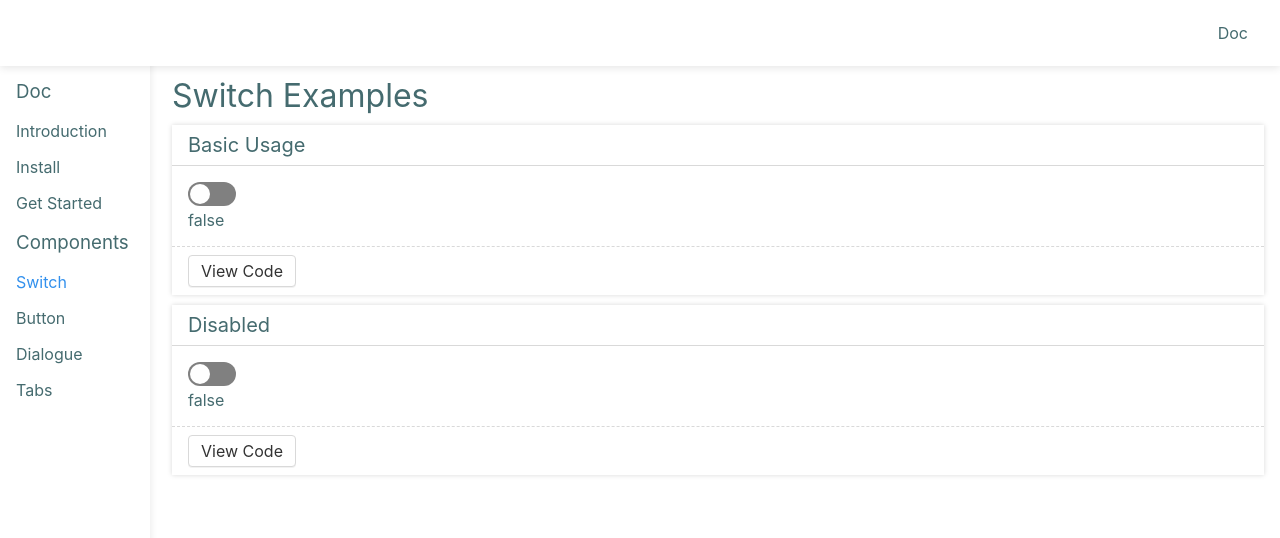
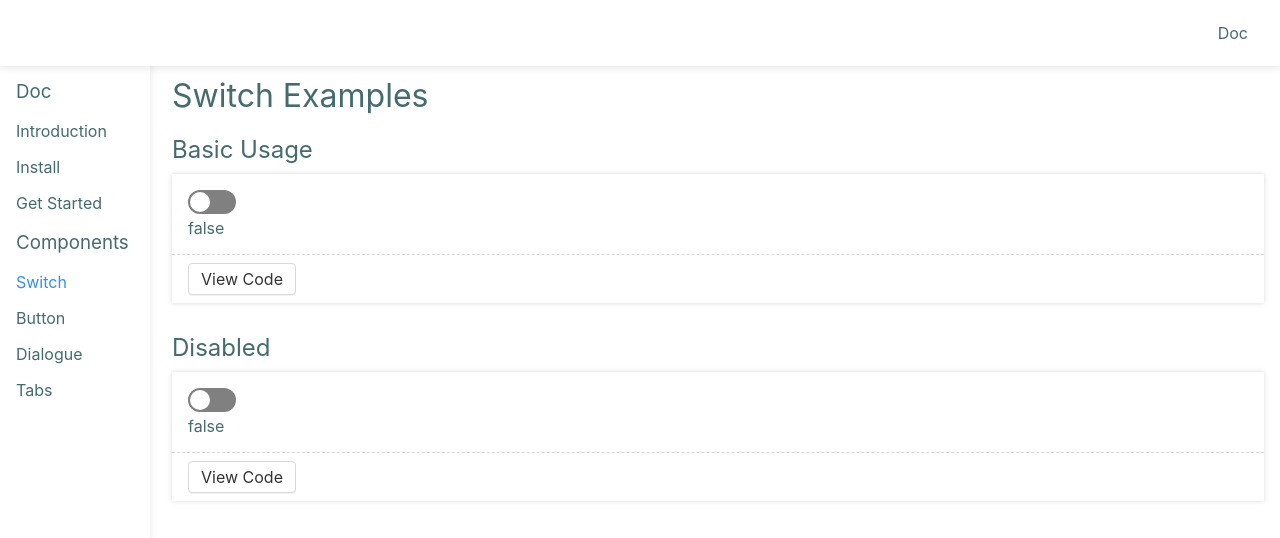
Before and after one commit to Towski0804/FlitUI, a Vue app: page /doc/switch in a window 1280 px wide. Shown: the top 538 px of the page. Built offline with nearby package versions, Linux system fonts and the light colour scheme; a small style sheet from the web is missing.

Commit message:
Change Demo component layout

```diff
--- a/src/components/ButtonPage.vue
+++ b/src/components/ButtonPage.vue
@@ -47,4 +47,9 @@ export default {
   }
 }
 </script>
-<style lang="scss"></style>
+
+<style lang="scss" scoped>
+h1 {
+  margin-bottom: 20px;
+}
+</style>
--- a/src/components/Demo.vue
+++ b/src/components/Demo.vue
@@ -1,6 +1,7 @@
 <template>
+  <h2>{{ title }}</h2>
+  <h3>{{ description }}</h3>
   <div class="demo">
-    <h2>{{ title }}</h2>
     <div class="demo-component">
       <component :is="component"></component>
     </div>
@@ -24,6 +25,10 @@ export default {
     title: {
       type: String,
       required: true
+    },
+    description: {
+      type: String,
+      default: ''
     },
     component: {
       type: Object,
@@ -71,13 +76,8 @@ export default {
 $border-color: #d9d9d9;
 .demo {
   max-width: 92vw;
-  margin: 10px auto;
+  margin: 10px auto 30px;
   box-shadow: 0 0 5px $border-color;
-  > h2 {
-    font-size: 20px;
-    padding: 8px 16px;
-    border-bottom: 1px solid $border-color;
-  }
   &-component {
     padding: 16px;
   }
--- a/src/components/DialoguePage.vue
+++ b/src/components/DialoguePage.vue
@@ -24,3 +24,9 @@ export default {
   }
 }
 </script>
+
+<style lang="scss" scoped>
+h1 {
+  margin-bottom: 20px;
+}
+</style>
--- a/src/components/SwitchPage.vue
+++ b/src/components/SwitchPage.vue
@@ -31,3 +31,9 @@ export default {
   }
 }
 </script>
+
+<style lang="scss" scoped>
+h1 {
+  margin-bottom: 20px;
+}
+</style>
--- a/src/components/TabsPage.vue
+++ b/src/components/TabsPage.vue
@@ -24,3 +24,9 @@ export default {
   }
 }
 </script>
+
+<style lang="scss" scoped>
+h1 {
+  margin-bottom: 20px;
+}
+</style>
```
